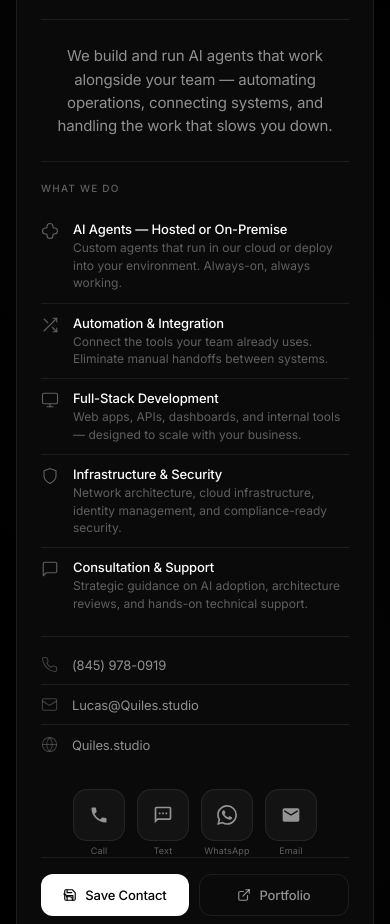
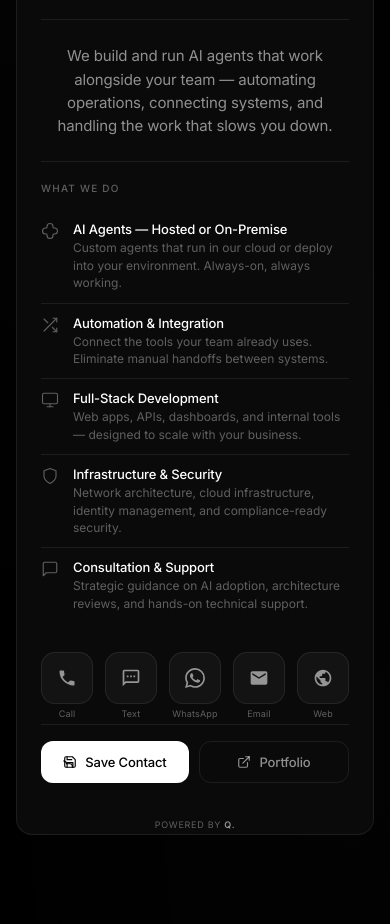
Before and after one commit to LucasQuiles/card, a plain HTML site: page index.html in a window 390 px wide. Shown: the part 176-1100 px from the top of the page. After the commit the page ends 1027 px from the top, so only its background shows below. Drawn offline with Linux system fonts and the light colour scheme.

Commit message:
fix: consolidate duplicate contact section into unified quick actions
Remove text-row contact links (phone, email, website) that
duplicated the quick action buttons. Merge website into a 5th
quick action button. Single section, no redundancy.

```diff
--- a/index.html
+++ b/index.html
@@ -218,51 +218,9 @@
     line-height: 1.45;
   }
 
-  /* ─── Contact Links ─── */
-  .contact {
-    padding: 8px 36px 16px;
-  }
-
-  .contact-item {
-    display: flex;
-    align-items: center;
-    gap: 14px;
-    padding: 11px 0;
-    text-decoration: none;
-    color: var(--text-secondary);
-    transition: color 0.3s ease;
-    border-bottom: 1px solid transparent;
-  }
-
-  .contact-item:hover {
-    color: var(--text-primary);
-  }
-
-  .contact-item:not(:last-child) {
-    border-bottom-color: var(--border);
-  }
-
-  .contact-icon {
-    width: 17px;
-    height: 17px;
-    flex-shrink: 0;
-    opacity: 0.4;
-    transition: opacity 0.3s ease;
-  }
-
-  .contact-item:hover .contact-icon {
-    opacity: 0.8;
-  }
-
-  .contact-text {
-    font-size: 0.8125rem;
-    font-weight: 400;
-    letter-spacing: -0.01em;
-  }
-
   /* ─── Quick Actions ─── */
   .quick-actions {
-    padding: 8px 36px 16px;
+    padding: 16px 36px 20px;
     display: flex;
     justify-content: center;
     gap: 12px;
@@ -399,7 +357,7 @@
     .card-header { padding: 32px 24px 22px; }
     .logo-mark { width: 56px; height: 56px; margin-bottom: 20px; }
     .name { font-size: 1.375rem; }
-    .tagline, .services, .contact, .quick-actions, .card-footer { padding-left: 24px; padding-right: 24px; }
+    .tagline, .services, .quick-actions, .card-footer { padding-left: 24px; padding-right: 24px; }
     .divider { margin: 0 24px; }
   }
 
@@ -494,33 +452,6 @@
     </div>
   </div>
 
-  <div class="divider"></div>
-
-  <!-- Contact -->
-  <div class="contact">
-    <a href="tel:+18459780919" class="contact-item">
-      <svg class="contact-icon" viewBox="0 0 24 24" fill="none" stroke="currentColor" stroke-width="1.5" stroke-linecap="round" stroke-linejoin="round">
-        <path d="M22 16.92v3a2 2 0 01-2.18 2 19.79 19.79 0 01-8.63-3.07 19.5 19.5 0 01-6-6 19.79 19.79 0 01-3.07-8.67A2 2 0 014.11 2h3a2 2 0 012 1.72c.127.96.361 1.903.7 2.81a2 2 0 01-.45 2.11L8.09 9.91a16 16 0 006 6l1.27-1.27a2 2 0 012.11-.45c.907.339 1.85.573 2.81.7A2 2 0 0122 16.92z"/>
-      </svg>
-      <div class="contact-text">(845) 978-0919</div>
-    </a>
-
-    <a href="mailto:Lucas@Quiles.studio" class="contact-item">
-      <svg class="contact-icon" viewBox="0 0 24 24" fill="none" stroke="currentColor" stroke-width="1.5" stroke-linecap="round" stroke-linejoin="round">
-        <rect x="2" y="4" width="20" height="16" rx="2"/><path d="M22 7l-8.97 5.7a1.94 1.94 0 01-2.06 0L2 7"/>
-      </svg>
-      <div class="contact-text">Lucas@Quiles.studio</div>
-    </a>
-
-    <a href="https://quiles.studio" target="_blank" rel="noopener" class="contact-item">
-      <svg class="contact-icon" viewBox="0 0 24 24" fill="none" stroke="currentColor" stroke-width="1.5" stroke-linecap="round" stroke-linejoin="round">
-        <circle cx="12" cy="12" r="10"/><line x1="2" y1="12" x2="22" y2="12"/>
-        <path d="M12 2a15.3 15.3 0 014 10 15.3 15.3 0 01-4 10 15.3 15.3 0 01-4-10 15.3 15.3 0 014-10z"/>
-      </svg>
-      <div class="contact-text">Quiles.studio</div>
-    </a>
-  </div>
-
   <!-- Quick Actions -->
   <div class="quick-actions">
     <a href="tel:+18459780919" class="quick-action" aria-label="Call">
@@ -546,6 +477,12 @@
         <path d="M20 4H4c-1.1 0-2 .9-2 2v12c0 1.1.9 2 2 2h16c1.1 0 2-.9 2-2V6c0-1.1-.9-2-2-2zm0 4l-8 5-8-5V6l8 5 8-5v2z"/>
       </svg>
       <span class="quick-action-label">Email</span>
+    </a>
+    <a href="https://quiles.studio" target="_blank" rel="noopener" class="quick-action" aria-label="Website">
+      <svg viewBox="0 0 24 24" fill="currentColor">
+        <path d="M12 2C6.48 2 2 6.48 2 12s4.48 10 10 10 10-4.48 10-10S17.52 2 12 2zm-1 17.93c-3.95-.49-7-3.85-7-7.93 0-.62.08-1.21.21-1.79L9 15v1c0 1.1.9 2 2 2v1.93zm6.9-2.54c-.26-.81-1-1.39-1.9-1.39h-1v-3c0-.55-.45-1-1-1H8v-2h2c.55 0 1-.45 1-1V7h2c1.1 0 2-.9 2-2v-.41c2.93 1.19 5 4.06 5 7.41 0 2.08-.8 3.97-2.1 5.39z"/>
+      </svg>
+      <span class="quick-action-label">Web</span>
     </a>
   </div>
 
```
